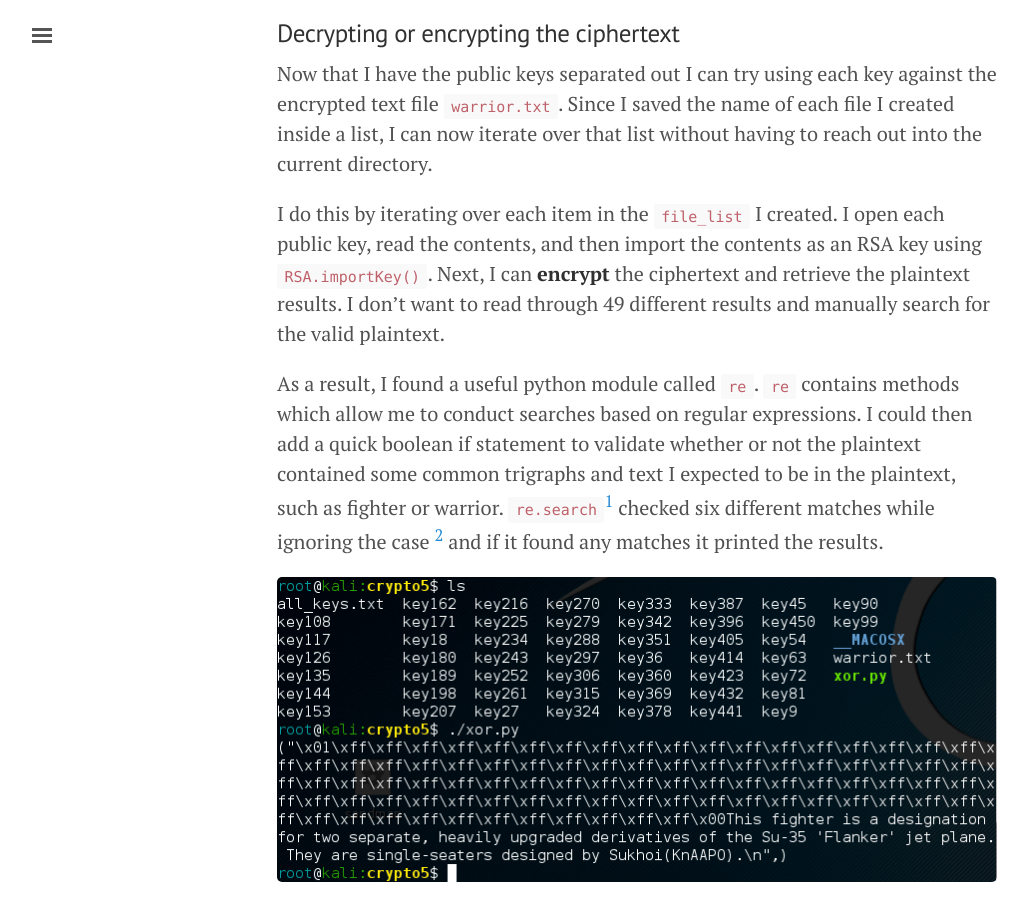
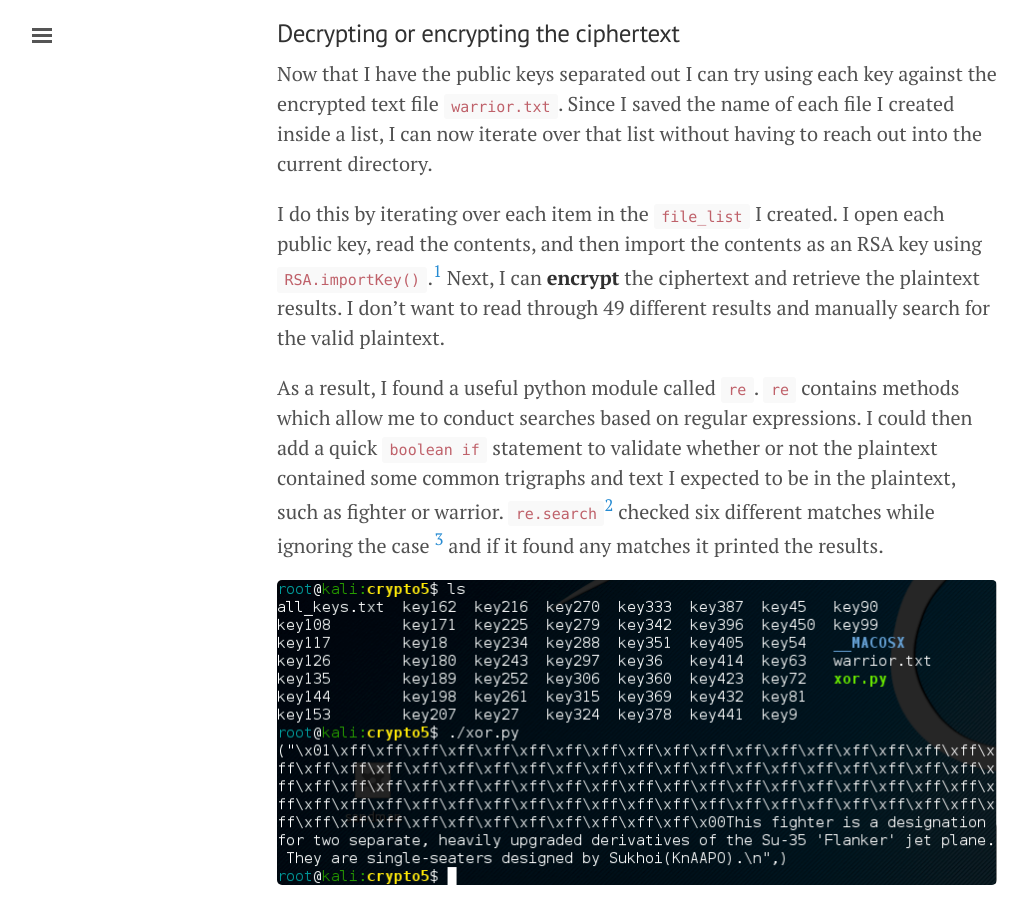
Before and after one commit to MCPA/MCPA.github.io, a Jekyll site: the page built from _posts/2016-01-31-hackim-crypto5.md, in a window 1280 px wide and 900 px high, scrolled down 1724 px. Shown: the whole window, without its empty margins (3-1031 px from the left). Built offline with Jekyll 4.4.1, drawn with Linux system fonts in a browser that asks for light colours; some of the changed text lies outside the part shown.

Commit message:
minor changes to crypto5 - added an endnote

````diff
--- a/_posts/2016-01-31-hackim-crypto5.md
+++ b/_posts/2016-01-31-hackim-crypto5.md
@@ -40,9 +40,9 @@ Since I know that each public key is 9 lines long, I can create a quick <em>for<
 
 Now that I have the public keys separated out I can try using each key against the encrypted text file ```warrior.txt```. Since I saved the name of each file I created inside a list, I can now iterate over that list without having to reach out into the current directory.
 
-I do this by iterating over each item in the ```file_list``` I created. I open each public key, read the contents, and then import the contents as an RSA key using ```RSA.importKey()```. Next, I can <strong>encrypt</strong> the ciphertext and retrieve the plaintext results. I don't want to read through 49 different results and manually search for the valid plaintext.
+I do this by iterating over each item in the ```file_list``` I created. I open each public key, read the contents, and then import the contents as an RSA key using ```RSA.importKey()```.[^3] Next, I can <strong>encrypt</strong> the ciphertext and retrieve the plaintext results. I don't want to read through 49 different results and manually search for the valid plaintext.
 
-As a result, I found a useful python module called ```re```. ```re``` contains methods which allow me to conduct searches based on regular expressions. I could then add a quick boolean if statement to validate whether or not the plaintext contained some common trigraphs and text I expected to be in the plaintext, such as fighter or warrior. ```re.search```[^1] checked six different matches while ignoring the case [^2] and if it found any matches it printed the results.
+As a result, I found a useful python module called ```re```. ```re``` contains methods which allow me to conduct searches based on regular expressions. I could then add a quick ```boolean if``` statement to validate whether or not the plaintext contained some common trigraphs and text I expected to be in the plaintext, such as fighter or warrior. ```re.search```[^1] checked six different matches while ignoring the case [^2] and if it found any matches it printed the results.
 
 ![solved](/images/2016-HackIM-solved.png)
 
@@ -53,6 +53,7 @@ Originally, I tried to input several variations of Su-35 'Flanker' jet plane, bu
 ![solution](/images/2016-HackIM-solution.png)
 
 ## Python script
+
 {% highlight python %}
 #!/usr/bin/python
 # regular expression library @ http://www.pythonlearn.com/html-007/cfbook012.html
@@ -89,3 +90,5 @@ for s in range(len(file_list)):
 [^1]: <strong>```re.search(pattern, string, flags=0)```</strong> Scan through string looking for the first location where the regular expression pattern produces a match, and return a corresponding MatchObject instance. Return None if no position in the string matches the pattern; note that this is different from finding a zero-length match at some point in the string.
 
 [^2]: <strong>```re.I```</strong> Perform case-insensitive matching; expressions like [A-Z] will match lowercase letters, too. This is not affected by the current locale.
+
+[^3]: There is an RSA module which allows you to directly use the methods of an RSA key object. More can be found on this module [here](https://pythonhosted.org/pycrypto/Crypto.PublicKey.RSA-module.html)
````
